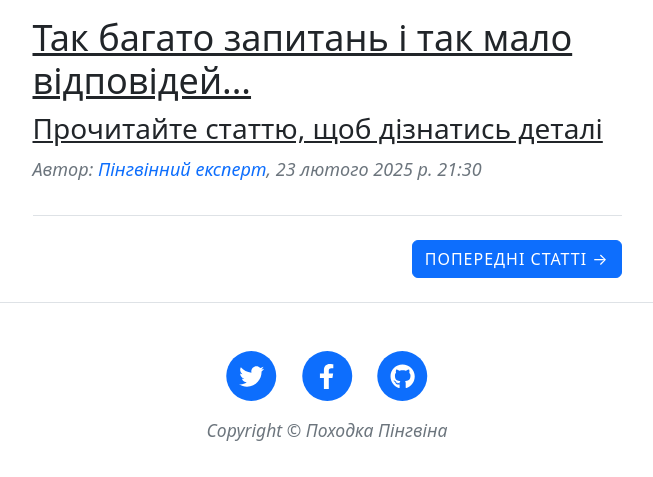
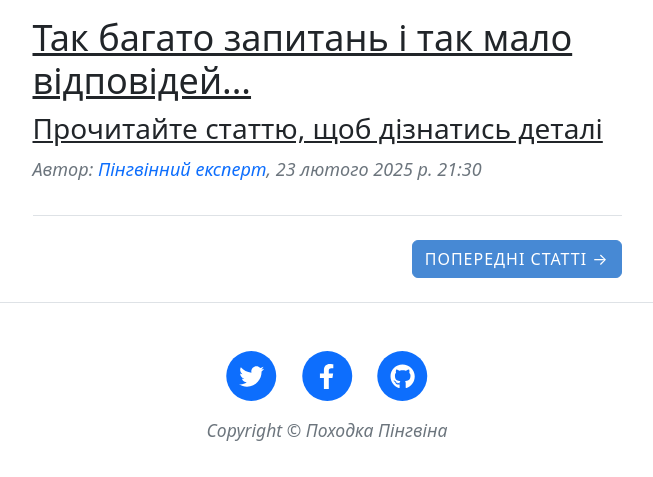
Before and after one commit to sofijasljusar/django-blog, a Django app: page / in a window 1280 px wide. Shown: the part 1595-2072 px from the top of the page, without its empty margins (313-966 px from the left). Run offline with Django 5.2, Linux system fonts and the light colour scheme; some libraries are stand-ins or nearby versions.

Commit message:
Fix hover color of links

```diff
--- a/mysite/static/mysite/css/styles.css
+++ b/mysite/static/mysite/css/styles.css
@@ -1,3 +1,23 @@
+.btn-primary {
+  --bs-btn-color: #fff;
+  --bs-btn-bg: #4789D4;
+  --bs-btn-border-color: #4789D4;
+  --bs-btn-hover-color: #fff;
+  --bs-btn-hover-bg: #3B75B7;
+  --bs-btn-hover-border-color: #3B75B7;
+  --bs-btn-focus-shadow-rgb: 38, 151, 175;
+  --bs-btn-active-color: #fff;
+  --bs-btn-active-bg: #264F7E;
+  --bs-btn-active-border-color: #264F7E;
+  --bs-btn-active-shadow: inset 0 3px 5px rgba(0, 0, 0, 0.125);
+  --bs-btn-disabled-color: #fff;
+  --bs-btn-disabled-bg: #4789D4;
+  --bs-btn-disabled-border-color: #4789D4;
+}
+:root {
+  --bs-link-hover-color: #4789D4;
+}
+
 body {
   font-size: 1.25rem;
 }
```
